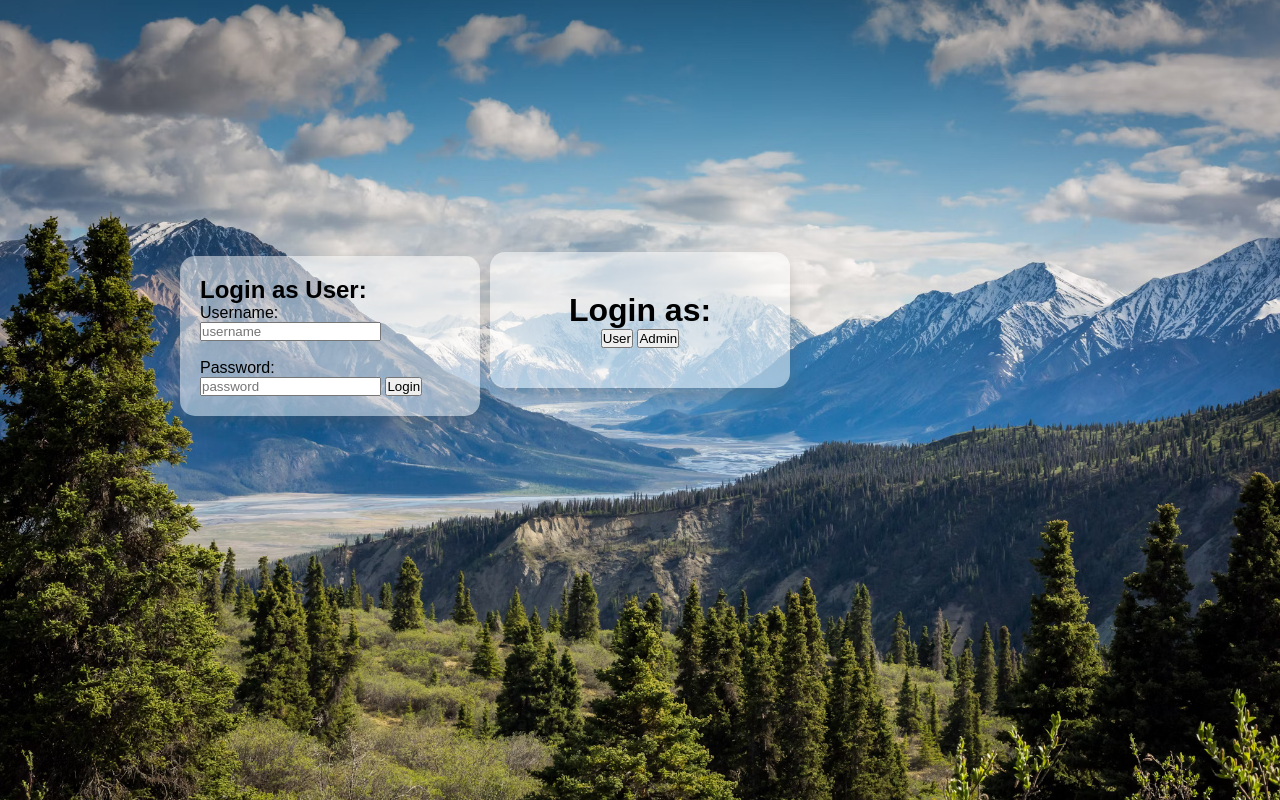
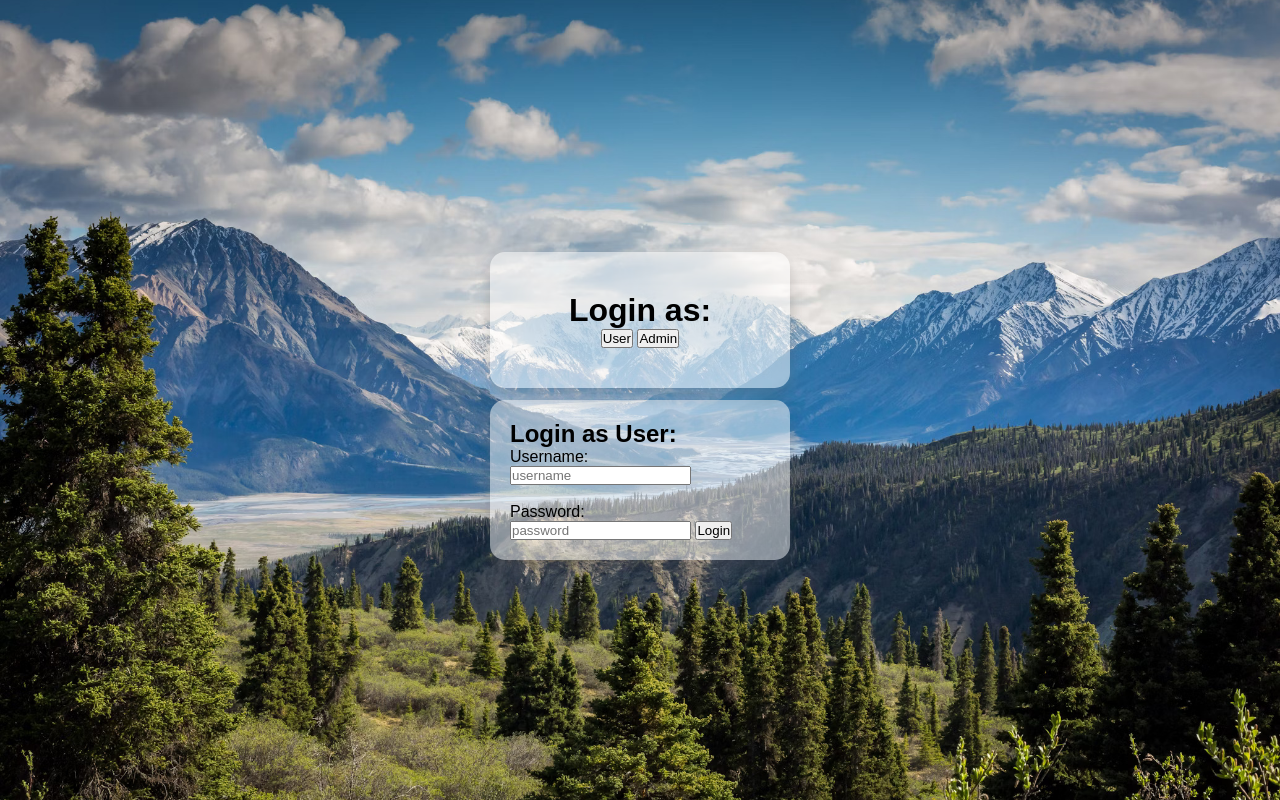
Before and after one commit to louidd/Water-Ordering-System, a plain HTML site: page index.html in a window 1280 px wide. Both pictures are taken after a click on the button "User". Drawn offline with Linux system fonts and the light colour scheme.

Commit message:
Add files via upload

```diff
--- a/css/login.css
+++ b/css/login.css
@@ -44,8 +44,8 @@ body {
     min-width: 300px;
     top: 30%;
     transform: translateY(-50%);
-    position: relative;
-    margin-top: -28rem;
+    position: flex;
+    margin-top: 20rem;
 }
 
 .left-box {
```
